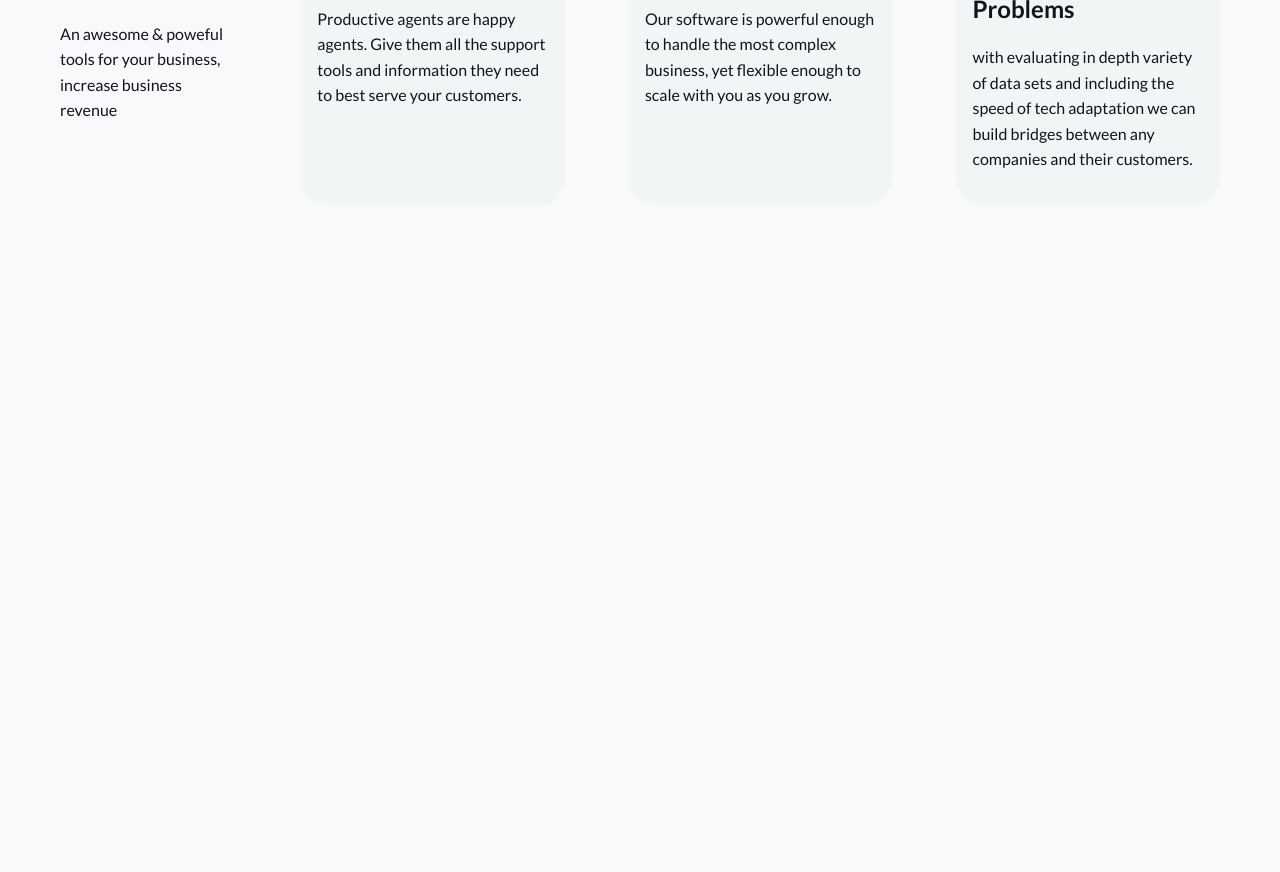
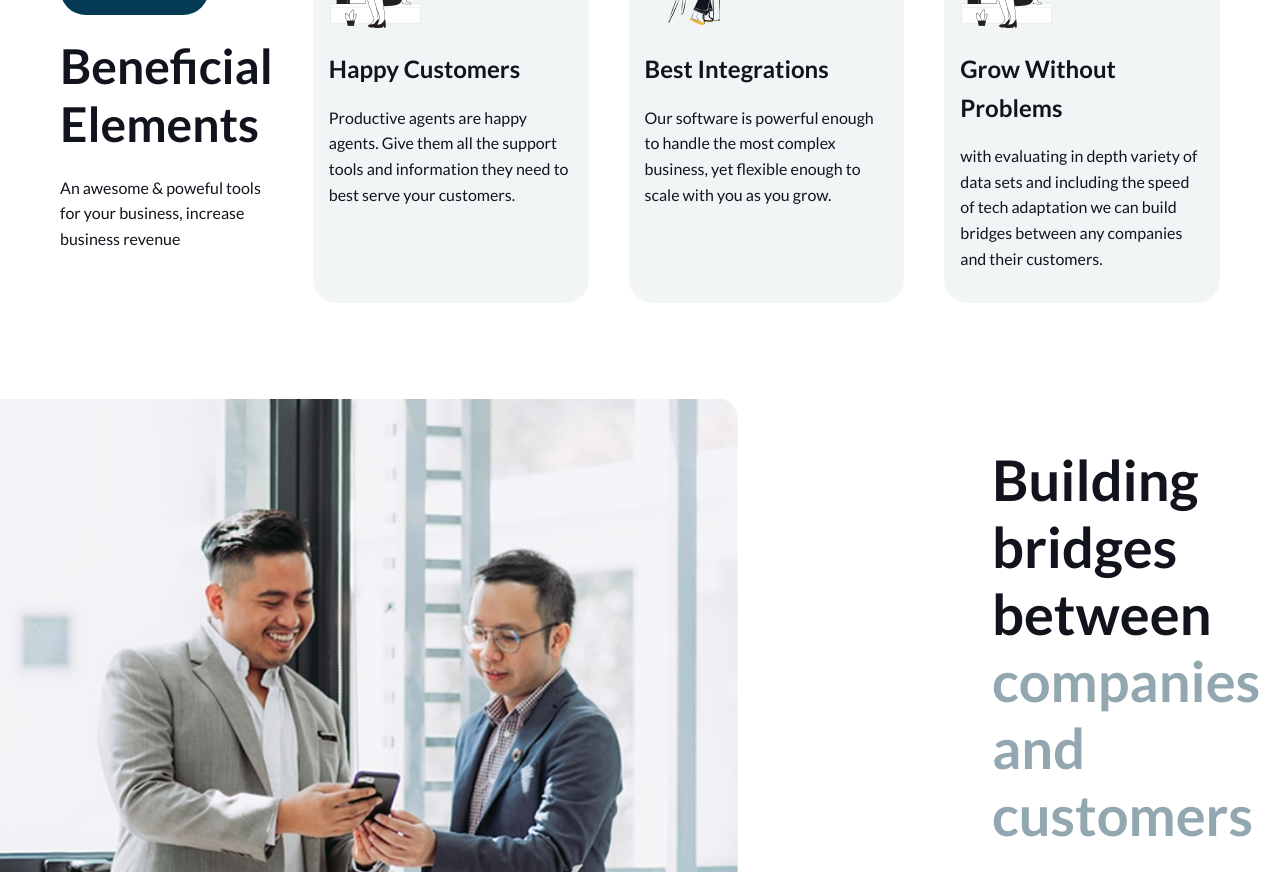
Before and after one commit to Saisha-Mahadik/Trustco-solo, a plain HTML site: page index.html in a window 1280 px wide. Shown: the part 1928-2800 px from the top of the page. Before the commit the page ends 2228 px from the top, so only its background shows below. Drawn offline with Linux system fonts and the light colour scheme.

Commit message:
[TR-13] Design the Building Bridges section

```diff
--- a/index.html
+++ b/index.html
@@ -123,7 +123,7 @@
        <!-- Beneficial Elements -->
        <section id="BeneficialE" class="container">
         <div class="center">
-          <div class="benefits">
+          <div class="benefits flex">
             <a href="#" class="btn primary">Beneficial</a>     <h2>Beneficial Elements</h2>
             <p>An awesome & poweful tools for your business, increase business revenue</p>
         </div>
@@ -161,6 +161,23 @@
   </div>
       </section>
 
+      <!-- Building bridges  -->
+       <div id="Buildingbridges">
+        <div class="buildingb center">
+          <div class="left">
+            <img src="./public/imgs/buildingbriges.png" alt="Buildingbridges">
+          </div>
+          <div class="flex">
+            <div class="right flex">
+              <h2>Building bridges between <spn class="Bhighlight">companies and customers</spn></h2>
+          <p>with evaluating in depth variety of data sets and including the speed of tech adaptation we can build birdges between any companies and their customers.</p>
+          <a href="#" class="btn primary">View Reports <img class="arrow" src="./public/imgs/arrow-right-line.png" alt=""></a>
+          </div>
+            </div>
+
+
+        </div>
+      </div>
 
     </main>
 
--- a/style.css
+++ b/style.css
@@ -13,9 +13,9 @@
 /* Root Variables for Colors */
 :root {
     --primary-color: #043A53;
-    --secondary-color: ;
+    --secondary-color: #12141D;
     --accent-color: #28a745;
-    --background-color: #f8f9fa;
+    --background-color: #FFFFFF;
     --text-color: #12141D;
 }
 
@@ -38,12 +38,12 @@ h1, h2, h3, h4, h5, h6 {
 }
 
 h1 {
-    font-size: 3rem;
+    font-size: 3.5rem;
     line-height: 1.2;
 }
 
 h2 {
-    font-size: 2.5rem;
+    font-size: 3rem;
 }
 
 h3 {
@@ -191,7 +191,7 @@ section {
 /* Trusted Companies Section */
 #trusted {
   text-align: center;
-  margin-top: 3rem;
+  margin: 3rem;
   padding: 2rem;
 }
 
@@ -329,10 +329,15 @@ nav {
 }
 
 /* Beneficial Elements */
-.benefits{
+.flex{
   display: flex;
   flex-direction: column;
   gap: 1.4rem;
+  justify-content: center;
+}
+
+#BeneficialE .center{
+  gap: 2.5rem;
 }
 
 .benefits .primary{
@@ -358,6 +363,54 @@ nav {
 
 .feature-thumb{
   margin-bottom: 1rem;
+}
+
+
+
+/* Building bridges */
+.buildingb{
+  columns: var(--text-color);
+}
+.Bhighlight{
+  color: #92A7B0
+}
+
+.left img{
+  width: 56rem;
+  height: 100%;
+}
+
+.right{
+  width: 64%;
+}
+
+#Buildingbridges .center{
+  justify-content: flex-start;
+  gap: 6rem;
+}
+
+.right h2{
+  line-height: normal;
+  font-size: 3.5rem;
+}
+
+#Buildingbridges{
+  padding-right: 4rem 0rem!important;
+}
+
+.right .btn.primary {
+  width: inherit;
+  text-align: start;
+  position: relative;
+  display: flex;
+  justify-content: space-between;
+  width: 40%;
+}
+
+.arrow{
+  border-radius: 50%;
+  background-color: #2a586d;
+  padding: 0.2rem;
 }
 
 
```
Also changed, not shown: public/imgs/Image.png (added), public/imgs/arrow-right-line.png (added), public/imgs/buildingbriges.png (added).
